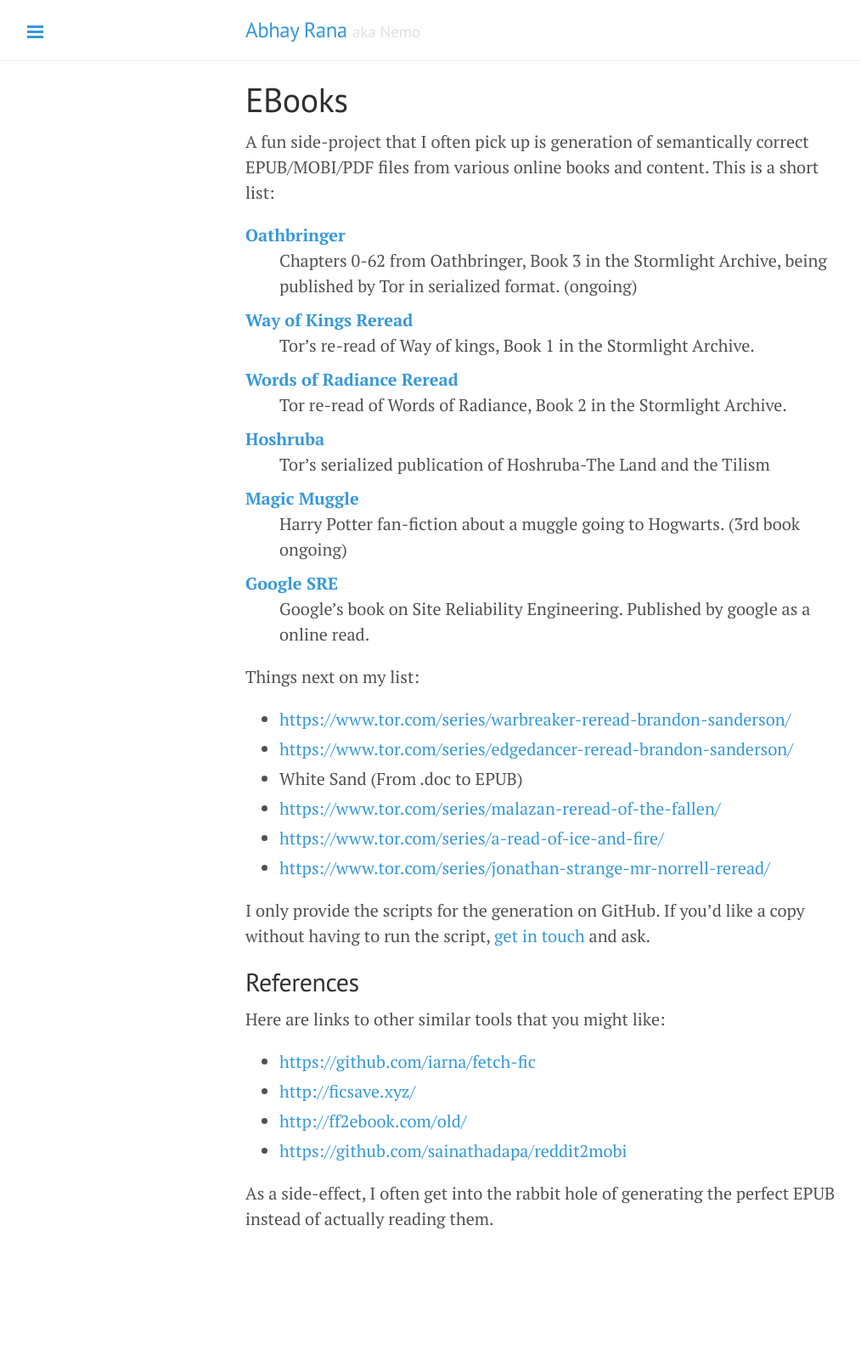
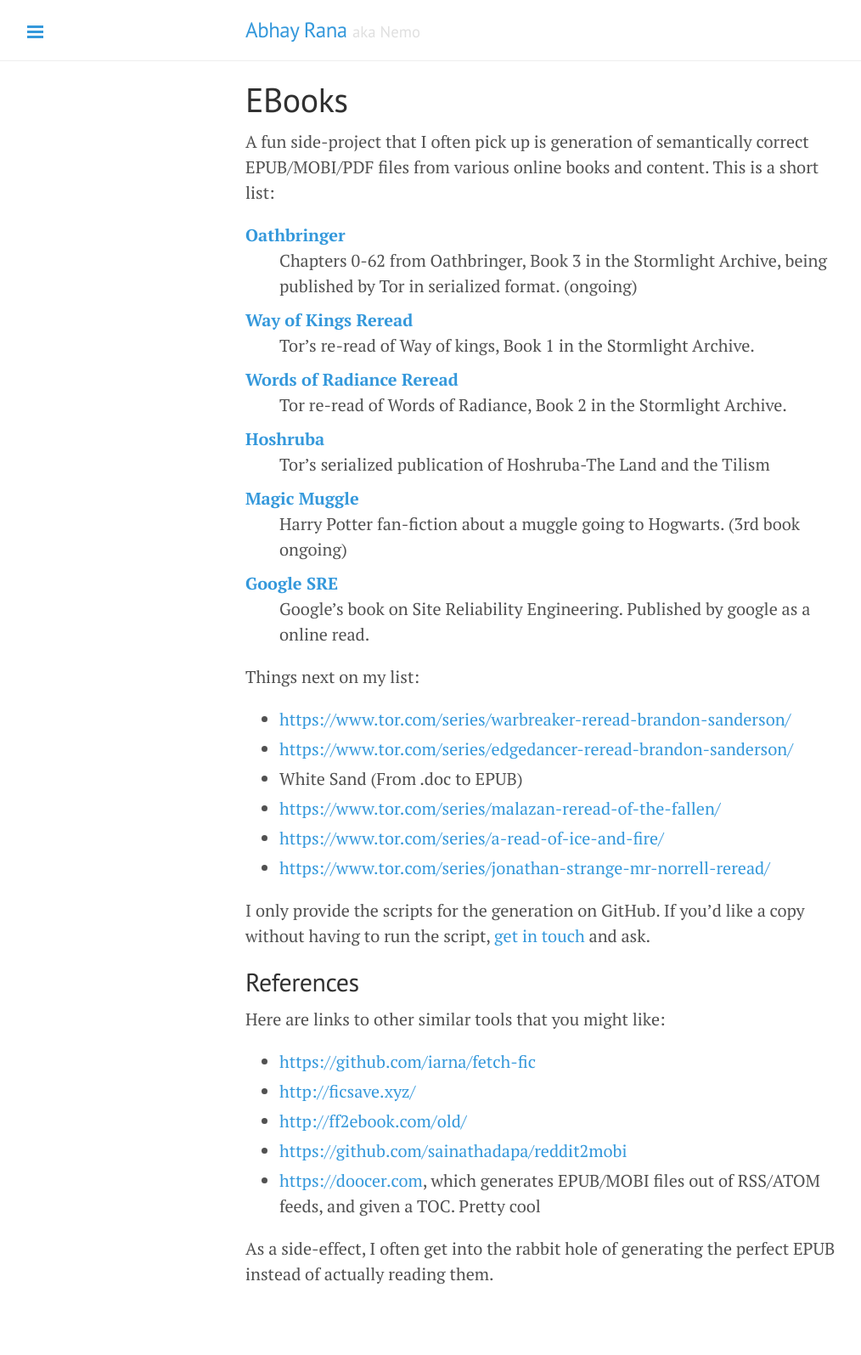
Before and after one commit to captn3m0/captn3m0.github.com, a Jekyll site: the page built from pages/ebooks.md, in a window 1280 px wide. Shown: the whole page at 85% size, without its empty margins (1-1015 px from the left). Built offline with Jekyll 4.4.1, drawn with Linux system fonts in a browser that asks for light colours; before the commit the page ends 1530 px from its top, so only the background shows below that.

Commit message:
Adds doocer

```diff
--- a/pages/ebooks.md
+++ b/pages/ebooks.md
@@ -43,6 +43,7 @@
 - <http://ficsave.xyz/>
 - <http://ff2ebook.com/old/>
 - <https://github.com/sainathadapa/reddit2mobi>
+- <https://doocer.com>, which generates EPUB/MOBI files out of RSS/ATOM feeds, and given a TOC. Pretty cool
 
 As a side-effect, I often get into the rabbit hole of generating the perfect EPUB instead of actually reading them.
 
```
